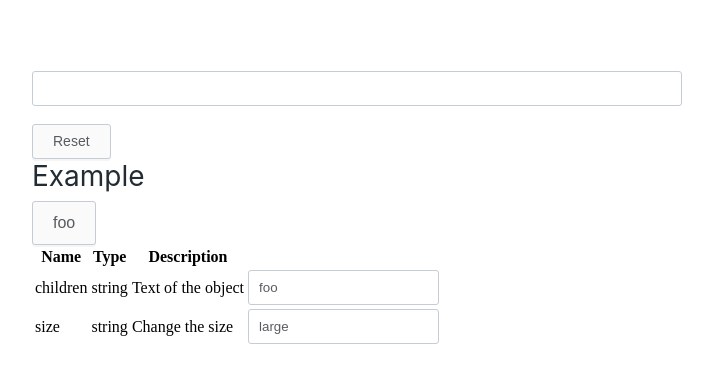
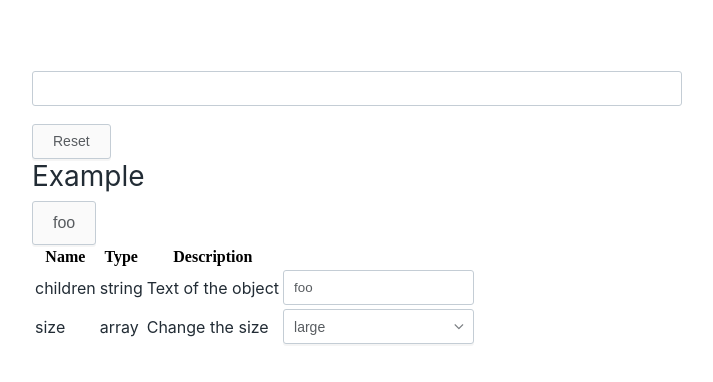
Before and after one commit to happystacklabs/kit, a React (Create React App) app: page / in a window 1280 px wide. Shown: the top 382 px of the page, without its empty margins (283-996 px from the left). Built offline with nearby package versions, Linux system fonts and the light colour scheme.

Commit message:
ComponenetViewer first feature working

```diff
--- a/src/App.js
+++ b/src/App.js
@@ -15,7 +15,11 @@ const options = [
   {
     value: 'large',
     name: 'size',
-    type: 'string',
+    type: [
+      'small',
+      'regular',
+      'large',
+    ],
     description: 'Change the size',
   }
 ];
--- /dev/null
+++ b/src/components/ComponentViewer/ComponentViewerRow.js
@@ -0,0 +1,76 @@
+import React, { Component } from 'react';
+import PropTypes from 'prop-types';
+import './ComponentViewer.css';
+import Text from '../Text';
+import TextInput from '../TextInput';
+import Select from '../Select';
+
+
+
+class ComponentViewerRow extends Component {
+  static propTypes = {
+    name: PropTypes.string.isRequired,
+    value: PropTypes.string,
+    description: PropTypes.string,
+    type: PropTypes.oneOfType([
+      PropTypes.string,
+      PropTypes.arrayOf(PropTypes.string),
+      PropTypes.bool,
+      PropTypes.func,
+    ]).isRequired,
+  };
+
+  static defaultProps = {
+   };
+
+   getOptions = () => {
+     const options = this.props.type.map((option, index) => {
+       return {label: option, value: option};
+     });
+     return options;
+   }
+
+   getType = () => {
+     if (typeof this.props.type === 'string') {
+       return 'string';
+     } else if (Array.isArray(this.props.type)) {
+       return 'array';
+     }
+   }
+
+   renderInput = () => {
+     console.log(this.props.type.isArray);
+     if (typeof this.props.type === 'string') {
+       return (
+         <TextInput
+          name={this.props.name}
+          onChange={this.props.onChange}
+          value={this.props.value}
+         />
+       );
+     } else if (Array.isArray(this.props.type)) {
+       return (
+         <Select
+          name={this.props.name}
+          onChange={this.props.onChange}
+          value={this.props.value}
+          options={this.getOptions()}
+         />
+       );
+     }
+   };
+
+  render() {
+    return (
+      <tr key={this.key}>
+        <td><Text>{this.props.name}</Text></td>
+        <td><Text>{this.getType()}</Text></td>
+        <td><Text>{this.props.description}</Text></td>
+        <td>
+          {this.renderInput()}
+        </td>
+      </tr>
+    );
+  }
+}
+export default ComponentViewerRow;
--- a/src/components/ComponentViewer/index.js
+++ b/src/components/ComponentViewer/index.js
@@ -2,7 +2,7 @@ import React, { Component } from 'react';
 import PropTypes from 'prop-types';
 import './ComponentViewer.css';
 import Text from '../Text';
-import TextInput from '../TextInput';
+import ComponentViewerRow from './ComponentViewerRow';
 
 
 
@@ -22,7 +22,7 @@ class ComponentViewer extends Component {
    onInputChange = (event) => {
      // Change the option
      const newState = Object.assign({}, this.state);
-     const index = newState['options'].findIndex(x => x.name == event.target.name);
+     const index = newState['options'].findIndex(x => x.name === event.target.name);
      console.log(newState['options'][index]);
      newState['options'][index]['value'] = event.target.value;
      this.setState(newState);
@@ -32,18 +32,14 @@ class ComponentViewer extends Component {
      if (options) {
        return (
          options.map(option =>
-           <tr key={option.name}>
-             <td>{option.name}</td>
-             <td>{option.type}</td>
-             <td>{option.description}</td>
-             <td>
-               <TextInput
-                 name={option.name}
-                 onChange={this.onInputChange}
-                 value={option.value}
-               />
-             </td>
-           </tr>
+           <ComponentViewerRow
+             key={option.name}
+             name={option.name}
+             type={option.type}
+             value={option.value}
+             description={option.description}
+             onChange={this.onInputChange}
+           />
          )
        );
      }
```
